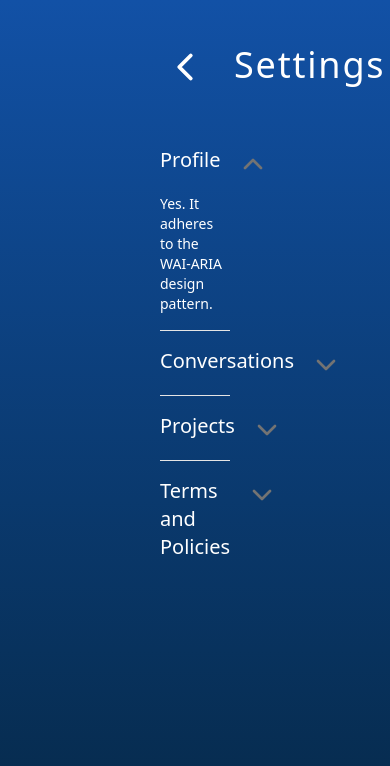
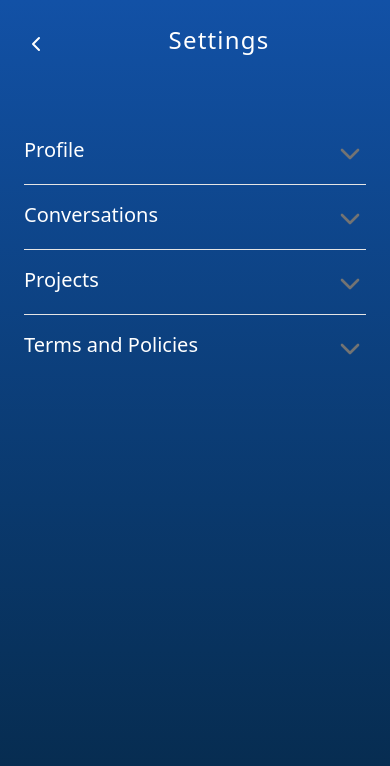
Before and after one commit to sagarpatra99/Full-Stack-Todo-App, a React (Vite) app in the folder Frontend/: page /setting in a window 390 px wide. Shown: the top 766 px of the page. Built offline with nearby package versions, Linux system fonts and the light colour scheme.

Commit message:
added more responsive

```diff
--- a/Frontend/src/components/pages/Service1.jsx
+++ b/Frontend/src/components/pages/Service1.jsx
@@ -6,7 +6,7 @@ export const Service1 = () => {
   const params = useLocation();
 
   return (
-    <div className="min-h-screen bg-linear-to-b from-[#1251A6] to-[#062949] flex items-center flex-col justify-between py-25 text-white">
+    <div className="min-h-screen bg-linear-to-b from-[#1251A6] to-[#062949] flex items-center flex-col gap-20 justify-center sm:justify-between py-25 text-white">
       <img src={service1Img} alt="" />
       <p className="text-lg">
         Plan your tasks to do, that way you’ll stay organized and you won’t skip
--- a/Frontend/src/components/pages/Service2.jsx
+++ b/Frontend/src/components/pages/Service2.jsx
@@ -6,7 +6,7 @@ export const Service2 = () => {
   const params = useLocation();
 
   return (
-    <div className="min-h-screen bg-linear-to-b from-[#1251A6] to-[#062949] flex items-center flex-col justify-between py-25 text-white">
+    <div className="min-h-screen bg-linear-to-b from-[#1251A6] to-[#062949] flex items-center flex-col gap-20 justify-center sm:justify-between py-25 text-white">
       <img src={service2Img} alt="" />
       <p className="text-lg">
         Make a full schedule for the whole week and stay organized and
--- a/Frontend/src/components/pages/Service3.jsx
+++ b/Frontend/src/components/pages/Service3.jsx
@@ -6,7 +6,7 @@ export const Service3 = () => {
   const params = useLocation();
 
   return (
-    <div className="min-h-screen bg-linear-to-b from-[#1251A6] to-[#062949] flex items-center flex-col justify-between py-25 text-white">
+    <div className="min-h-screen bg-linear-to-b from-[#1251A6] to-[#062949] flex items-center flex-col gap-20 justify-center sm:justify-between py-25 text-white">
       <img src={service3Img} alt="" />
       <p className="text-lg">
         Create a team task, invite people and manage your work together
--- a/Frontend/src/components/pages/Service4.jsx
+++ b/Frontend/src/components/pages/Service4.jsx
@@ -6,7 +6,7 @@ export const Service4 = () => {
   const params = useLocation();
 
   return (
-    <div className="min-h-screen bg-linear-to-b from-[#1251A6] to-[#062949] flex items-center flex-col justify-between py-25 text-white">
+    <div className="min-h-screen bg-linear-to-b from-[#1251A6] to-[#062949] flex items-center flex-col gap-20 justify-center sm:justify-between py-25 text-white">
       <img src={service4Img} alt="" />
       <p className="text-lg">You informations are secure with us</p>
       <div className="flex items-center gap-20">
--- a/Frontend/src/components/pages/Setting.jsx
+++ b/Frontend/src/components/pages/Setting.jsx
@@ -7,18 +7,21 @@ import {
   AccordionTrigger,
 } from "@/components/ui/accordion";
 import { Button } from "../common/Button";
+import { H4 } from "../common/H4";
 
 export const Setting = () => {
   return (
-    <div className="min-h-screen w-full relative px-40 py-10 bg-linear-to-b from-[#1251A6] to-[#062949] text-white">
+    <div className="min-h-screen w-full relative px-6 sm:px-40 py-6 sm:py-10 bg-linear-to-b from-[#1251A6] to-[#062949] text-white">
       <div className="flex items-center gap-6 bg-purple-500s mb-10">
-        <Link to="/home">
-          <ChevronLeft size={50} className="pt-1" />
+        <Link to="/home" className="-translate-y-2">
+          <ChevronLeft className="sm:pt-1" />
         </Link>
-        <h4 className="tracking-wider text-4xl text-center w-full">Settings</h4>
+        <div className="text-center w-full">
+          <H4 h="Settings" />
+        </div>
       </div>
       {/* Accordion code */}
-      <Accordion type="single" collapsible defaultValue="item-1">
+      <Accordion type="single" collapsible defaultValue="">
         <AccordionItem value="item-1">
           <AccordionTrigger
             className={`text-xl hover:no-underline cursor-pointer [&>svg]:h-8 [&>svg]:w-8`}
--- a/Frontend/src/components/pages/Welcome.jsx
+++ b/Frontend/src/components/pages/Welcome.jsx
@@ -3,7 +3,7 @@ import { Link } from "react-router-dom";
 
 export const Welcome = () => {
   return (
-    <div className="min-h-screen bg-linear-to-b from-[#1251A6] to-[#062949] flex items-center flex-col justify-between py-25 text-white">
+    <div className="min-h-screen bg-linear-to-b from-[#1251A6] to-[#062949] flex items-center flex-col gap-20 justify-center sm:justify-between py-25 text-white">
       <div className="flex items-center flex-col justify-center gap-6">
         <div className="bg-white p-4 rounded-full">
           <Check size={80} className="text-[#0B3E79]" />
```
